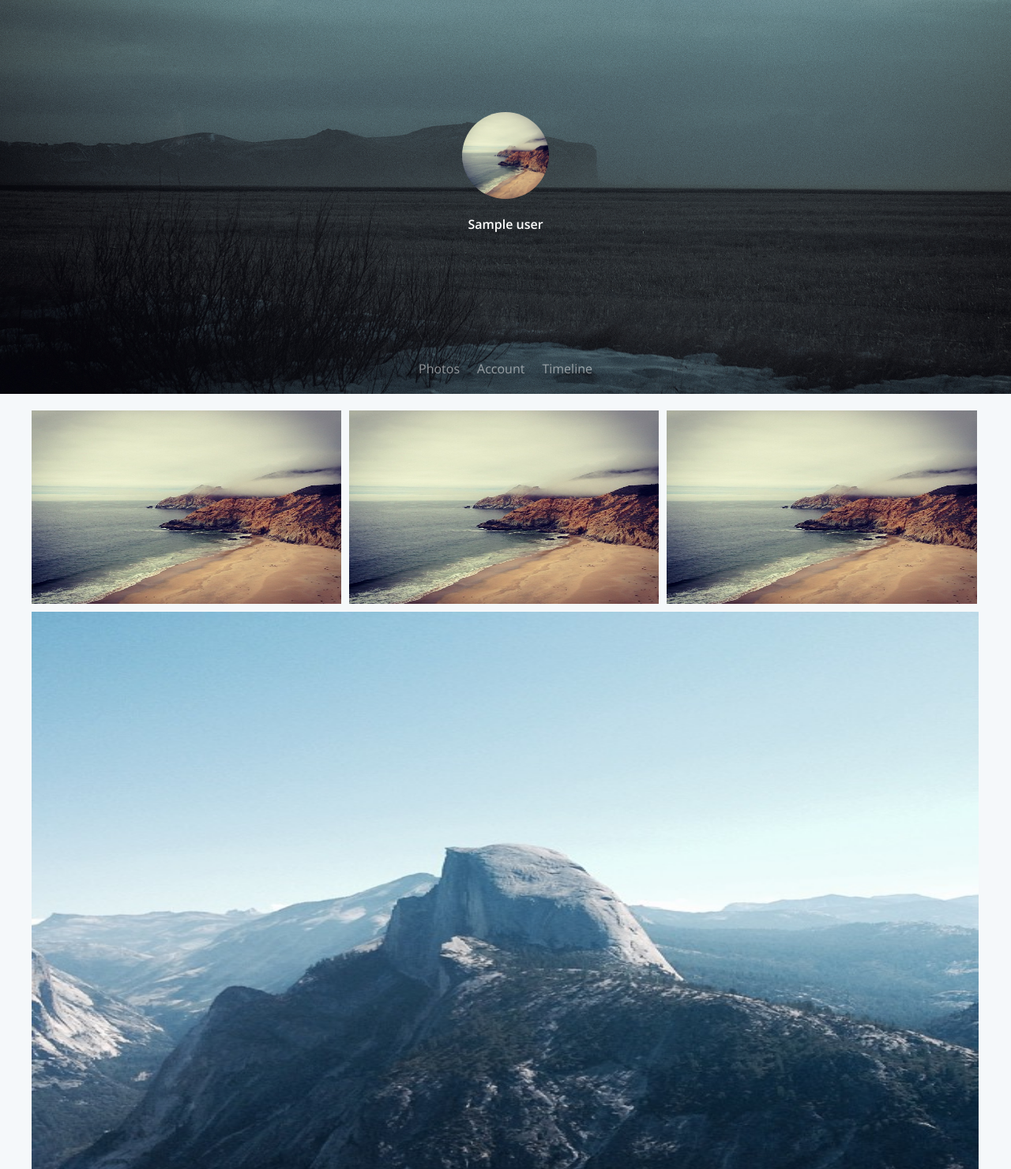
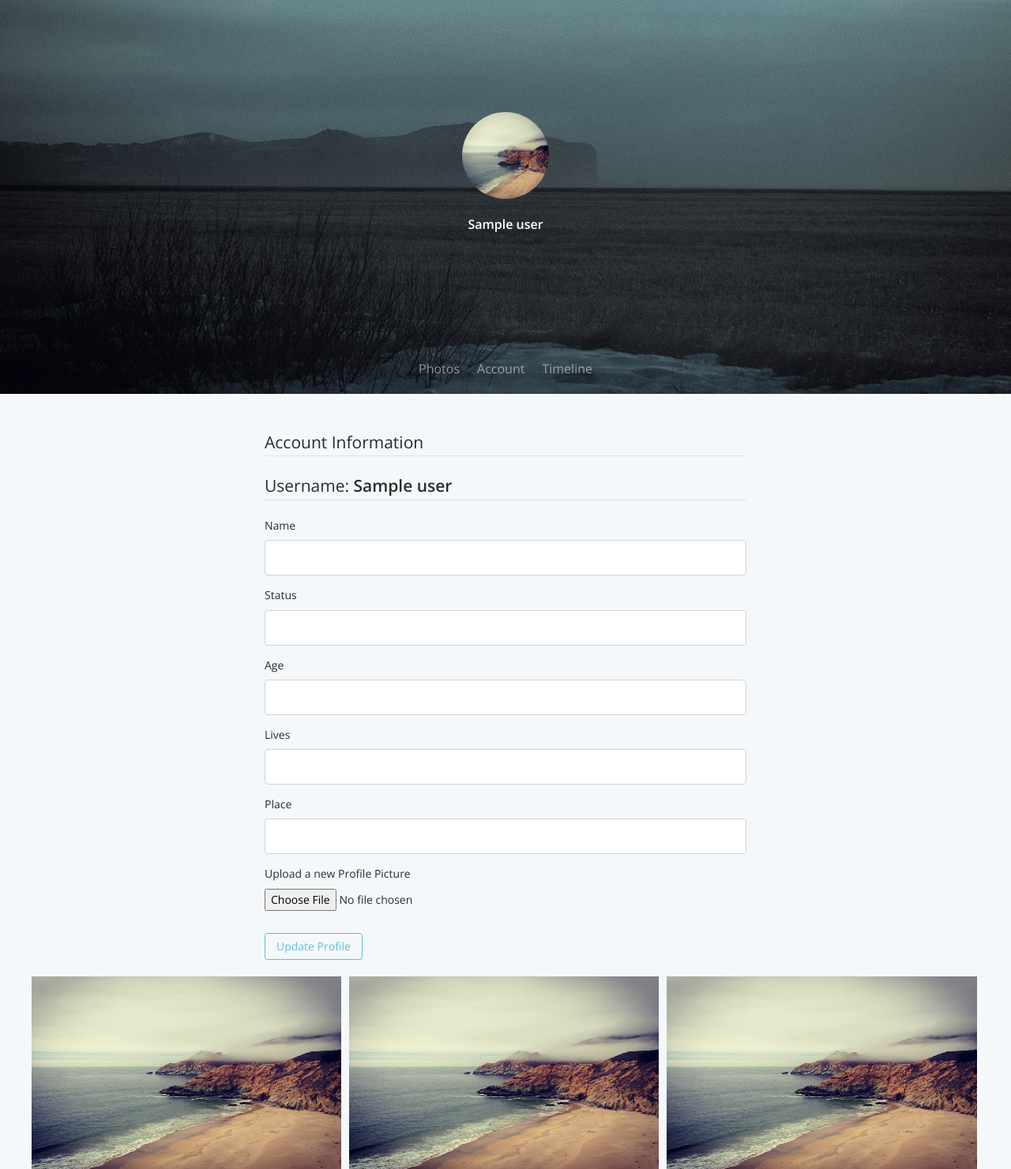
Before and after one commit to Vishal-V/PiperNet, a Flask app: page /profile in a window 1280 px wide. Shown: the part 50-1531 px from the top of the page at 79% size. Run offline with Flask 2, Linux system fonts and the light colour scheme; a user stored in the database is signed in; a database or web service that is not in the repository returns one stand-in record (values such as "Sample title"); some libraries are stand-ins or nearby versions.

Commit message:
Picture upload & validation with hexed filenames

```diff
--- a/ServerSide/DBClasses/User.py
+++ b/ServerSide/DBClasses/User.py
@@ -4,19 +4,20 @@ from flask_login import UserMixin
 class User(DBWrapper, UserMixin):
     TABLE_NAME = "USERS"
 
-    def __init__(self, username, password, email, profile_pic='default.jpg'):
+    def __init__(self, username, password, email, profile_pic='default.jpg', misc='default.jpg'):
         super().__init__()
         self.username = username
         self.password = password
         self.email = email
         self.profile_pic = profile_pic
+        self.misc = misc
 
 
     # Push current object onto DB
     def upload(self):
         self.cursor.execute('''
-            INSERT INTO USERS(username, password, email, profile_pic) VALUES (%s, %s, %s, %s);
-        ''', (self.username, self.password, self.email, self.profile_pic))
+            INSERT INTO USERS(username, password, email, profile_pic, misc) VALUES (%s, %s, %s, %s, %s);
+        ''', (self.username, self.password, self.email, self.profile_pic, self.misc))
 
 
     # Fetch an entry from DB, and return it as a python object of this class
@@ -30,7 +31,7 @@ class User(DBWrapper, UserMixin):
         if rec is None:
             return None
 
-        return User(rec[0], rec[2], rec[3], rec[1])
+        return User(rec[0], rec[2], rec[3], rec[1], rec[4])
 
 
     @staticmethod
@@ -43,7 +44,7 @@ class User(DBWrapper, UserMixin):
         if rec is None:
             return None
 
-        return User(rec[0], rec[1], rec[2], rec[3])
+        return User(rec[0], rec[1], rec[2], rec[3], rec[4])
 
     @staticmethod
     def fetch_userid(user_id):
@@ -55,7 +56,7 @@ class User(DBWrapper, UserMixin):
         if rec is None:
             return None
 
-        return User(rec[0], rec[1], rec[2], rec[3])
+        return User(rec[0], rec[1], rec[2], rec[3], rec[4])
 
     # def is_authenticated(self):
     #     return True
@@ -76,7 +77,7 @@ class User(DBWrapper, UserMixin):
         if rec is None:
             return None
 
-        user1 = User(rec[0], rec[1], rec[2])
+        user1 = User(rec[0], rec[1], rec[2], rec[3], rec[4])
         return (user1.username)
 
     # Fetch an entry into current object
@@ -102,6 +103,7 @@ class User(DBWrapper, UserMixin):
                 password varchar(100) not null,
                 email varchar(30) not null unique,
                 profile_pic varchar(30),
+                misc varchar(30),
                 constraint password_length check(length(password)>=5)
             );
 
--- a/ServerSide/DBClasses/forms.py
+++ b/ServerSide/DBClasses/forms.py
@@ -3,6 +3,7 @@ from wtforms import StringField, SubmitField, PasswordField, IntegerField
 from wtforms.validators import DataRequired, Length, Email, EqualTo, ValidationError
 from .User import User
 from flask_login import current_user
+from flask_wtf.file import FileField, FileAllowed
 
 class RegistrationForm(FlaskForm):
 	username = StringField('Username', validators=[DataRequired(), Length(min=2, max=15)])
@@ -32,6 +33,7 @@ class ProfileForm(FlaskForm):
 	age = IntegerField('Age', validators=[DataRequired()])
 	lives = StringField('Lives', validators=[DataRequired()])
 	place = StringField('Place', validators=[DataRequired()])
+	image = FileField('Upload a new Profile Picture', validators=[FileAllowed('jpg', 'png')])
 	submit = SubmitField('Update Profile')
 
 	def check_username(self, username):
--- a/main.py
+++ b/main.py
@@ -1,4 +1,6 @@
 from flask import *
+import os
+import secrets
 import random
 from flask import render_template, url_for, flash, redirect, request
 from ServerSide.DBClasses.forms import RegistrationForm, LoginForm, ProfileForm
@@ -17,6 +19,13 @@ login_manager = LoginManager(app)
 @login_manager.user_loader
 def load_user(user_id):
     return User.fetch_userid(int(user_id))
+
+def image_path(profile_pic):
+    hexed = secrets.token_hex(10)
+    file, extension = os.path.splitext(profile_pic.filename)
+    image_file = hexed + extension
+    image_paths = os.path.join(app.root_path, 'static/res', image_file)
+    return image_file
 
 # Routes
 @app.route("/login", methods=['GET', 'POST'])
@@ -52,6 +61,10 @@ def home():
 def profile():
     form = ProfileForm()
     if form.validate_on_submit():
+        if form.image.data:
+            picture_file = save_picture(form.image.data)
+            current_user.image_file = picture_file
+
         num_friends = random.randint(3,1000)
         username = current_user.password
         profile = Profile(username, form.name.data, form.status.data, form.age.data, form.lives.data, form.place.data, num_friends)
--- a/templates/profile.html
+++ b/templates/profile.html
@@ -86,10 +86,10 @@
         <nav class="profile-header-nav">
           <ul class="nav nav-tabs justify-content-center">
             <li class="nav-item">
-              <a class="nav-link" href="#" id="pictures">Photos</a>
+              <a class="nav-link" href="#photos" id="pictures">Photos</a>
             </li>
             <li class="nav-item">
-              <a class="nav-link" href="#" id="status">Account</a>
+              <a class="nav-link" href="#account" id="status">Account</a>
             </li>
             <li class="nav-item">
               <a class="nav-link" href="#" id="timeline">Timeline</a>
@@ -98,10 +98,10 @@
         </nav>
       </div>
 
-    <div class="container col-md-6" id="account" style="display:none;" data-grid="">
+    <div class="container col-md-6" id="account" data-grid="">
       <div class="content-section">
         <br><br>
-        <form method="POST" action="profile">
+        <form method="POST" action="profile" enctype="multipart/form-data">
           {{ form.hidden_tag() }}
           <fieldset class="form-group">
             <legend class="border-bottom mb-4">
@@ -185,10 +185,21 @@
               {% endif %}
             </div>
 
+             <div class="form-group">
+            {{ form.image.label() }}
+            {{ form.image(class="form-control-file") }}
+            {% if form.image.errors %}
+                {% for error in form.image.errors %}
+                    <span class="text-danger">{{ error }}</span></br>
+                {% endfor %}
+            {% endif %}
+          </div>
+
           </fieldset>
           <div class="form-group">
             {{ form.submit(class="btn btn-outline-info") }}
           </div>
+
         </form>
 
       </div>
@@ -211,7 +222,7 @@
         <img data-width="640" data-height="400" data-action="zoom" src="{{ url_for('static', filename='res/image_2.jpg') }}">
       </div>
     </div>
-
+    <!--
     <script type="text/javascript">
 
 
@@ -220,5 +231,5 @@
       $('#photos').toggle('slow', function() {});
       });
 
-    </script>
+    </script> -->
 {% endblock content %}
```
Also changed, not shown: ServerSide/DBClasses/Profile.py (+5 -5 lines).
